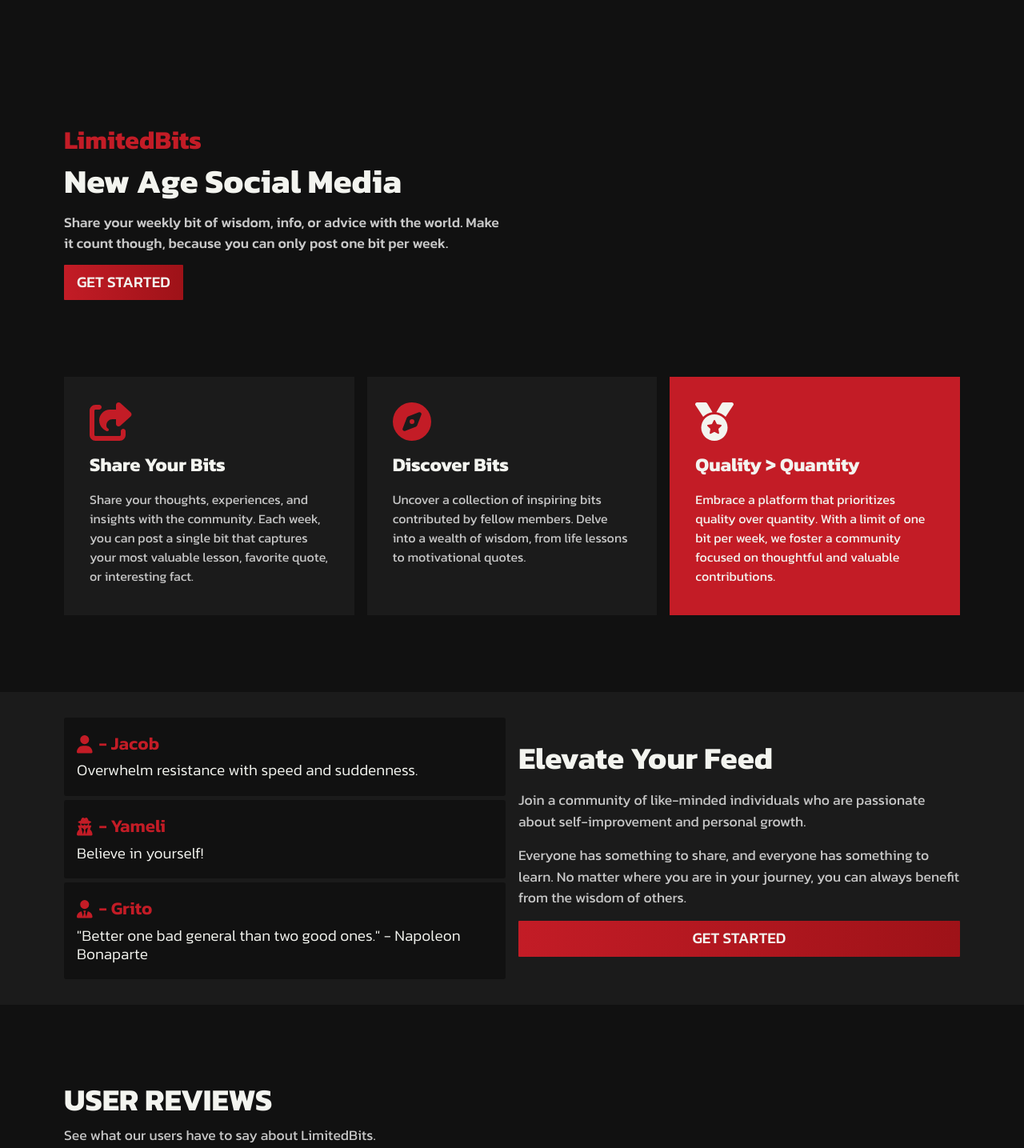
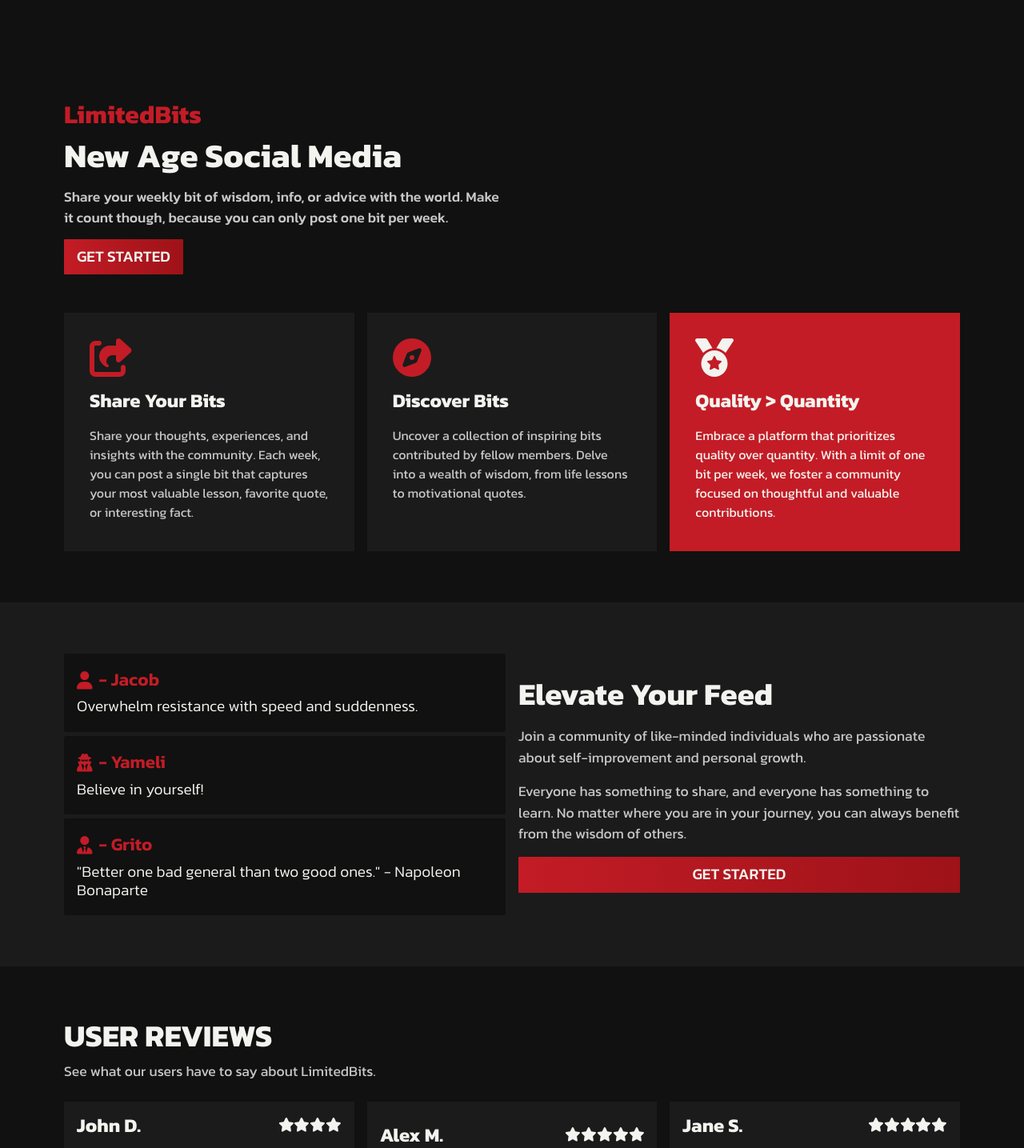
Before and after one commit to JacobBowlware/LimitedBits, a React (Create React App) app in the folder client/limited-bits/: page / in a window 1280 px wide. Shown: the part 60-1495 px from the top of the page at 80% size. Built offline with nearby package versions, Linux system fonts and the light colour scheme.

Commit message:
Improve padding & Font sizing for home-page.

```diff
--- a/client/limited-bits/src/components/common/Header.tsx
+++ b/client/limited-bits/src/components/common/Header.tsx
@@ -9,7 +9,7 @@ import { Link } from "react-router-dom";
 const Header = () => {
     const [isNavCollapsed, setIsNavCollapsed] = useState(true);
     return (
-        <div className="section-container mt-0 pt-2">
+        <div className="section-container mt-0 pt-2 mb-0">
             <nav className="navbar navbar-expand-lg">
                 <Link className="navbar-brand" to="/">
                     <img src={LimitedBitsLogo} alt="LimitedBits Logo" className="navbar-brand__img" />
--- a/client/limited-bits/src/css/App.css
+++ b/client/limited-bits/src/css/App.css
@@ -39,9 +39,8 @@ body {
   justify-content: center;
   align-items: center;
   width: 100%;
-  padding: 2rem;
+  padding: 3rem 2rem;
   box-sizing: border-box;
-  margin: 2rem 0;
 }
 
 .section-container-light {
@@ -83,13 +82,13 @@ body {
 
 @media screen and (min-width: 768px) {
   .section-container {
-    padding: 2rem 4rem;
+    padding: 3rem 4rem;
   }
 }
 
 @media screen and (min-width: 1024px) {
   .section-container {
-    padding: 2rem 5rem;
+    padding: 4rem 5rem;
   }
 
   .section-container__item-grid {
@@ -103,7 +102,7 @@ body {
 
 @media screen and (min-width: 1440px) {
   .section-container {
-    padding: 2rem 7rem;
+    padding: 5rem 7rem;
   }
 }
 
--- a/client/limited-bits/src/css/Home.css
+++ b/client/limited-bits/src/css/Home.css
@@ -5,7 +5,7 @@
 .home-hero__header {
     margin: .5rem 0;
     font-weight: 800;
-    font-size: 2rem;
+    font-size: 2.2rem;
 }
 
 .home-hero__p {
@@ -15,9 +15,13 @@
 
 .home-hero__header-sm {
     color: var(--var-secondary);
-    font-size: 1.7rem;
+    font-size: 1.9rem;
     margin: 0;
     font-weight: 800;
+}
+
+.home-hero__btn {
+    width: 100%;
 }
 
 @media screen and (min-width: 768px) {
@@ -27,6 +31,10 @@
 
     .home-hero__header {
         font-size: 2.2rem;
+    }
+
+    .home-hero__btn {
+        width: auto;
     }
 }
 
--- a/client/limited-bits/src/css/components/Header.css
+++ b/client/limited-bits/src/css/components/Header.css
@@ -2,7 +2,7 @@
     width: 100%;
     max-width: 1200px;
     padding: 0;
-    margin-bottom: 2rem;
+    margin: 0;
 }
 
 #navbarNavAltMarkup {
--- a/client/limited-bits/src/pages/Home.tsx
+++ b/client/limited-bits/src/pages/Home.tsx
@@ -20,14 +20,12 @@ const Home = () => {
                             Share your weekly bit of wisdom, info, or advice with the world. Make
                             it count though, because you can only post one bit per week.
                         </p>
-                        <button className="btn mt-2">
+                        <button className="btn mt-2 home-hero__btn">
                             Get Started
                         </button>
                     </div>
                 </div>
-            </div>
-            <div className="section-container home-value">
-                <div className="section-container__item-grid section-container__item-grid-3col">
+                <div className="section-container__item-grid section-container__item-grid-3col mt-5">
                     <ValueCard icon={faShareSquare} header="Share Your Bits" body="Share your
                     thoughts, experiences, and insights with the community. Each week,
                     you can post a single bit that captures your most valuable lesson,
@@ -66,6 +64,7 @@ const Home = () => {
                     </div>
                 </div>
             </div>
+            {/* TODO: Implement a large image of user home-page/profile/etc. Maybe a collage pic?*/}
             <div className="section-container home-review">
                 <div className="section-container__item mb-3">
                     <h2 className="section-container__header">
@@ -77,12 +76,12 @@ const Home = () => {
                 </div>
                 <div className="section-container__item-grid section-container__item-grid-3col">
                     <ReviewCard name="John D." review="&quot;Lorem ipsum dolor sit amet consectetur adipisicing elit. Optio tenetur
-                            dicta aspernatur neque officia libero.&quot;" rating={3} />
+                            dicta aspernatur neque officia libero.&quot;" rating={4} />
                     <ReviewCard name="Alex M."
                         review="&quot;Lorem ipsum dolor sit amet consectetur adipisicing elit.
                     Optio tenetur" rating={5} />
                     <ReviewCard name="Jane S." review="&quot;Lorem ipsum dolor sit amet consectetur adipisicing elit.
-                    Optio tenetur dicta aspernatur neque officia libero.&quot;" rating={4} />
+                    Optio tenetur dicta aspernatur neque officia libero.&quot;" rating={5} />
                 </div>
             </div>
         </>
```
